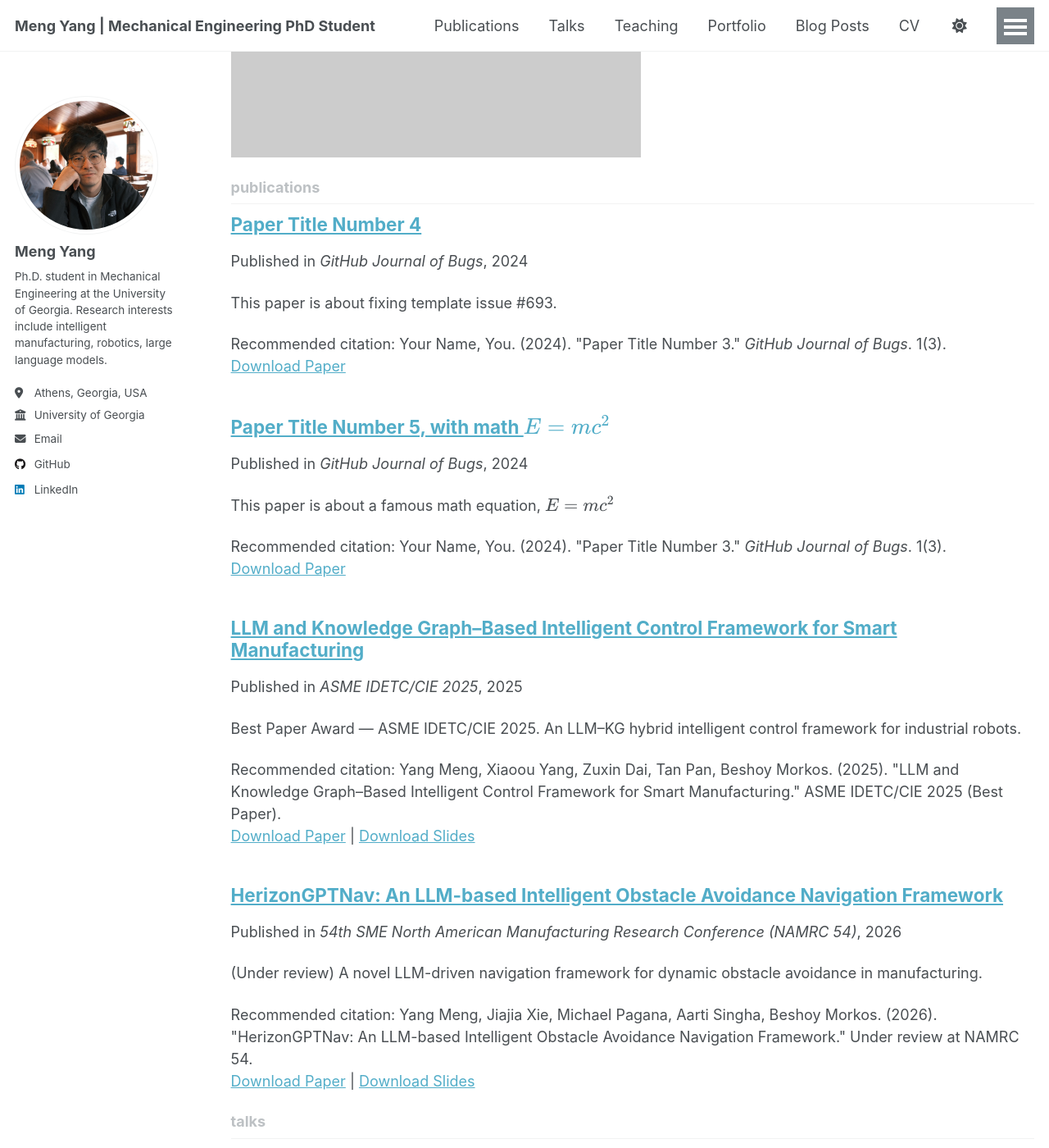
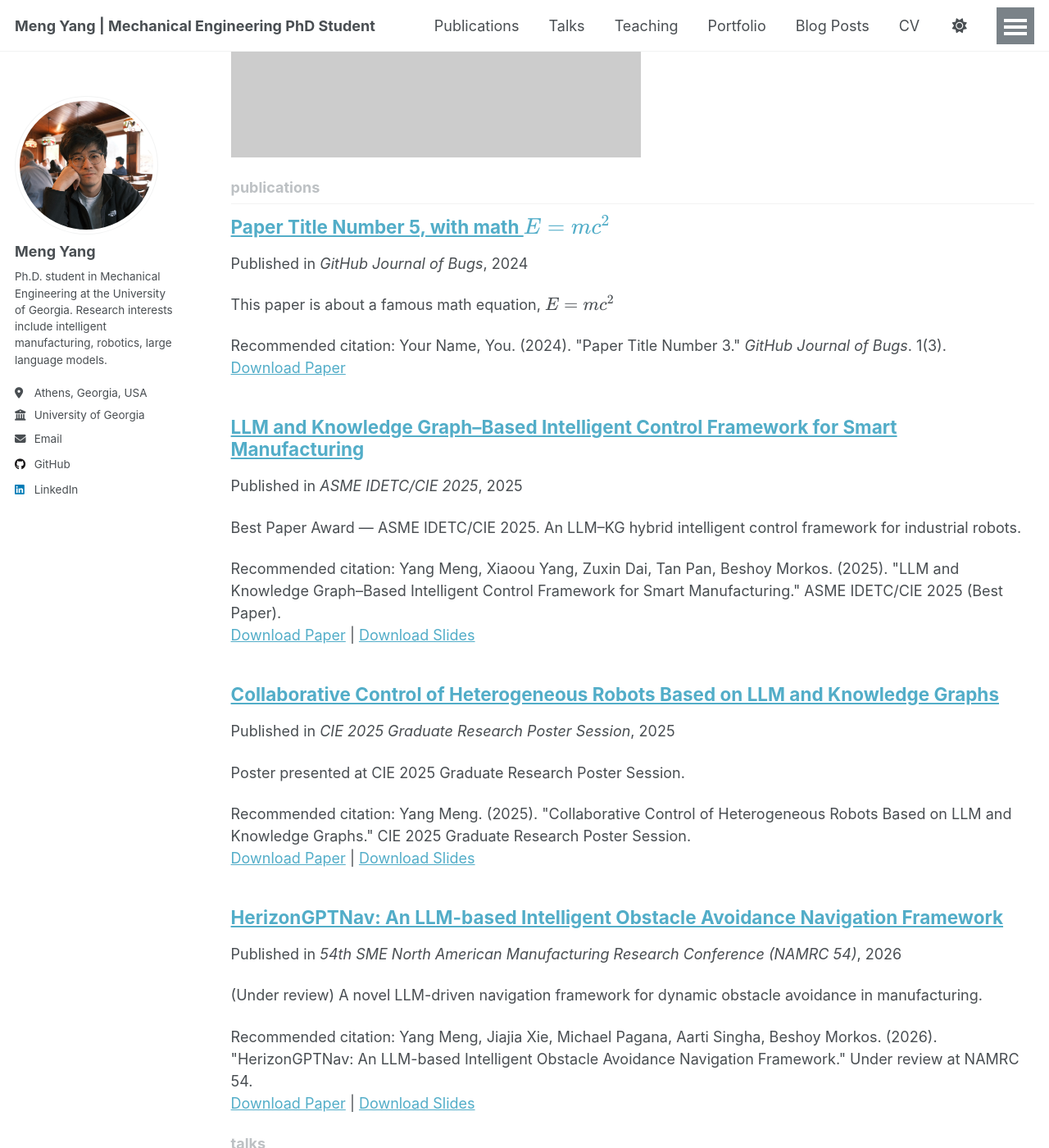
Before and after one commit to dreamocean612/Yang-Meng.github.io, a Jekyll site: the page built from _pages/collection-archive.html, in a window 1280 px wide and 1400 px high, scrolled down 893 px. Shown: the whole window at 82% size. Built offline with Jekyll 4.4.1, drawn with Linux system fonts in a browser that asks for light colours; a script that is not in the unit is left out.

Commit message:
Update publication details for poster presentation
This poster introduces an LLM-KG-driven collaborative robot control framework for heterogeneous robot teams operating in dynamic manufacturing environments.

```diff
--- a/_publications/2024-02-17-paper-title-number-4.md
+++ b/_publications/2024-02-17-paper-title-number-4.md
@@ -1,13 +1,14 @@
 ---
-title: "Paper Title Number 4"
+title: "Collaborative Control of Heterogeneous Robots Based on LLM and Knowledge Graphs"
 collection: publications
-category: conferences
-permalink: /publication/2024-02-17-paper-title-number-4
-excerpt: 'This paper is about fixing template issue #693.'
-date: 2024-02-17
-venue: 'GitHub Journal of Bugs'
-paperurl: 'https://academicpages.github.io/files/paper3.pdf'
-citation: 'Your Name, You. (2024). &quot;Paper Title Number 3.&quot; <i>GitHub Journal of Bugs</i>. 1(3).'
+category: posters
+permalink: /publication/2025-cie-poster
+excerpt: "Poster presented at CIE 2025 Graduate Research Poster Session."
+date: 2025-08-15
+venue: "CIE 2025 Graduate Research Poster Session"
+paperurl: ""
+slidesurl: ""
+citation: 'Yang Meng. (2025). "Collaborative Control of Heterogeneous Robots Based on LLM and Knowledge Graphs." CIE 2025 Graduate Research Poster Session.'
 ---
 
-The contents above will be part of a list of publications, if the user clicks the link for the publication than the contents of section will be rendered as a full page, allowing you to provide more information about the paper for the reader. When publications are displayed as a single page, the contents of the above "citation" field will automatically be included below this section in a smaller font.
+This poster introduces an LLM-KG-driven collaborative robot control framework for heterogeneous robot teams operating in dynamic manufacturing environments.
```
